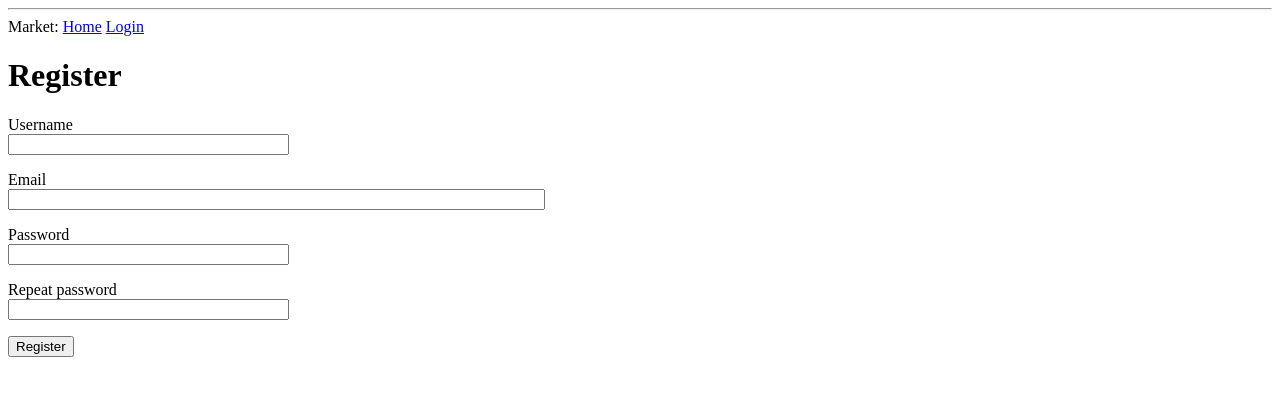
After one commit to slajob/images-market-solana, a Flask app: page /register in a window 1280 px wide. The commit adds this page. Shown: the top 396 px of the page. Run offline with Flask 3, Linux system fonts and the light colour scheme.

Commit message:
login register works

```diff
--- a/app/forms.py
+++ b/app/forms.py
@@ -1,9 +1,29 @@
 from flask_wtf import FlaskForm
 from wtforms import StringField, PasswordField, BooleanField, SubmitField
-from wtforms.validators import DataRequired
+from wtforms.validators import DataRequired, ValidationError, Email, EqualTo
+import sqlalchemy
+from app import db
+from app.models import User
 
 class LoginForm(FlaskForm):
     username = StringField('Username', validators=[DataRequired()])
     password = PasswordField('Password', validators=[DataRequired()])
     remember_me = BooleanField('Remember Me')
     submit = SubmitField('Sign In')
+
+class RegisterForm(FlaskForm):
+    username = StringField('Username', validators=[DataRequired()])
+    email = StringField('Email', validators=[DataRequired(), Email()])
+    password = PasswordField('Password', validators=[DataRequired()])
+    password_repeat = PasswordField('Repeat password', validators=[DataRequired(), EqualTo('password')])
+    submit = SubmitField('Register')
+
+    def validate_username(self, username):
+        user = db.session.scalar(sqlalchemy.select(User).where(User.username == username.data))
+        if user is not None:
+            raise ValidationError('Username taken')
+
+    def validate_email(self, email):
+        user = db.session.scalar(sqlalchemy.select(User).where(User.email == email.data))
+        if user is not None:
+            raise ValidationError('Email used by another user')
--- a/app/routes.py
+++ b/app/routes.py
@@ -1,6 +1,6 @@
 from flask import render_template, flash, redirect, url_for
 from app import app, db
-from app.forms import LoginForm
+from app.forms import LoginForm, RegisterForm
 from app.models import User
 from flask_login import current_user, login_user, logout_user
 import sqlalchemy
@@ -28,7 +28,7 @@ def login():
     form = LoginForm()
     if form.validate_on_submit():
         user = db.session.scalar(sqlalchemy.select(User).where(User.username == form.username.data))
-        if user is None or not user.check_password(form.password.data):
+        if user is None or not user.validate_password(form.password.data):
             flash('Wrong username or password')
             return redirect(url_for('login'))
         login_user(user, remember=form.remember_me.data)
@@ -39,3 +39,17 @@ def login():
 def logout():
     logout_user()
     return redirect(url_for('index'))
+
+@app.route('/register', methods=['GET', 'POST'])
+def register():
+    if current_user.is_authenticated:
+        return redirect(url_for('index'))
+    form = RegisterForm()
+    if form.validate_on_submit():
+        user = User(username=form.username.data, email=form.email.data)
+        user.set_password(form.password.data)
+        db.session.add(user)
+        db.session.commit()
+        flash('You are now registered!')
+        return redirect(url_for('login'))
+    return render_template('register.html', title='Register', form=form)
--- a/app/templates/base.html
+++ b/app/templates/base.html
@@ -8,16 +8,16 @@
       {% endif %}
     </head>
     <body>
+        <hr>
         <div>Market:
             <a href="{{ url_for('index') }}">Home</a>
             {% if current_user.is_anonymous %}
-            <a href="{{ url_for('login') }}">Login</a>
+                <a href="{{ url_for('login') }}">Login</a>
             {% else %}
-            Logged in as {{ current_user.username }}
-            <a href="{{ url_for('logout') }}">Logout me</a>
+                Logged in as {{ current_user.username }}
+                <a href="{{ url_for('logout') }}">Logout me</a>
             {% endif %}
         </div>
-        <hr>
         {%  with messages = get_flashed_messages() %}
         {% if messages %}
         <ul>
--- a/app/templates/index.html
+++ b/app/templates/index.html
@@ -1,7 +1,7 @@
 {%  extends "base.html" %}
 
 {% block content %}
-    <h1>Welcome, {{ user.username }}</h1>
+    <h1>Welcome, {{ current_user.username }}</h1>
     {% for post in posts %}
     <div><p>Author: {{ post.author.username }} <b>{{ post.body }}</b></p></div>
     {% endfor %}
--- a/app/templates/login.html
+++ b/app/templates/login.html
@@ -21,4 +21,5 @@
         <p>{{ form.remember_me() }} {{ form.remember_me.label }}</p>
         <p>{{ form.submit() }}</p>
     </form>
+    <p>New User? <a href="{{ url_for('register') }}">Register right now!</a></p>
 {% endblock %}
--- /dev/null
+++ b/app/templates/register.html
@@ -0,0 +1,37 @@
+{% extends "base.html" %}
+
+{% block content %}
+    <h1>Register</h1>
+    <form action="" method="post">
+        {{ form.hidden_tag() }}
+        <p>
+            {{ form.username.label }}<br>
+            {{ form.username(size=32) }}<br>
+            {% for error in form.username.errors %}
+            <span style="color: red;">[{{ error }}]</span>
+            {% endfor %}
+        </p>
+        <p>
+            {{ form.email.label }}<br>
+            {{ form.email(size=64) }}<br>
+            {% for error in form.email.errors %}
+            <span style="color: red;">[{{ error }}]</span>
+            {% endfor %}
+        </p>
+        <p>
+            {{ form.password.label }}<br>
+            {{ form.password(size=32) }}<br>
+            {% for error in form.password.errors %}
+            <span style="color: red;">[{{ error }}]</span>
+            {% endfor %}
+        </p>
+        <p>
+            {{ form.password_repeat.label }}<br>
+            {{ form.password_repeat(size=32) }}<br>
+            {% for error in form.password_repeat.errors %}
+            <span style="color: red;">[{{ error }}]</span>
+            {% endfor %}
+        </p>
+        <p>{{ form.submit() }}</p>
+    </form>
+{% endblock %}
```
